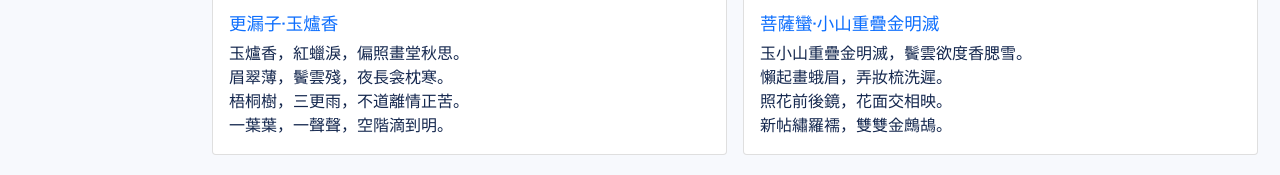
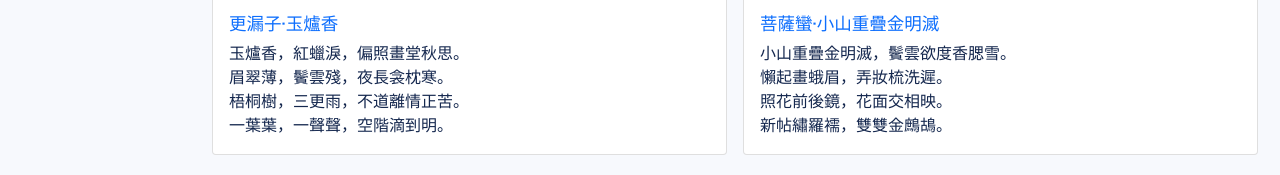
Before and after one commit to sh85216s/Poetry, a plain HTML site: page doc/詞/唐朝/溫庭筠/詞-唐-溫庭筠.html in a window 1280 px wide. Shown: the part 871-1046 px from the top of the page. Drawn offline with nearby package versions, Linux system fonts and the light colour scheme.

Commit message:
Update 詞-唐-溫庭筠.html
刪除多餘的字-玉

```diff
--- a/doc/詞/唐朝/溫庭筠/詞-唐-溫庭筠.html
+++ b/doc/詞/唐朝/溫庭筠/詞-唐-溫庭筠.html
@@ -253,7 +253,7 @@
                 <h5 class="card-title"><a class="a_link" href="./溫庭筠-菩薩蠻·小山重疊金明滅.pdf" target="_blank">菩薩蠻·小山重疊金明滅</a>
                 </h5>
                 <p class="card-text">
-                  玉小山重疊金明滅，鬢雲欲度香腮雪。<br>
+                  小山重疊金明滅，鬢雲欲度香腮雪。<br>
                   懶起畫蛾眉，弄妝梳洗遲。<br>
                   照花前後鏡，花面交相映。<br>
                   新帖繡羅襦，雙雙金鷓鴣。
```
